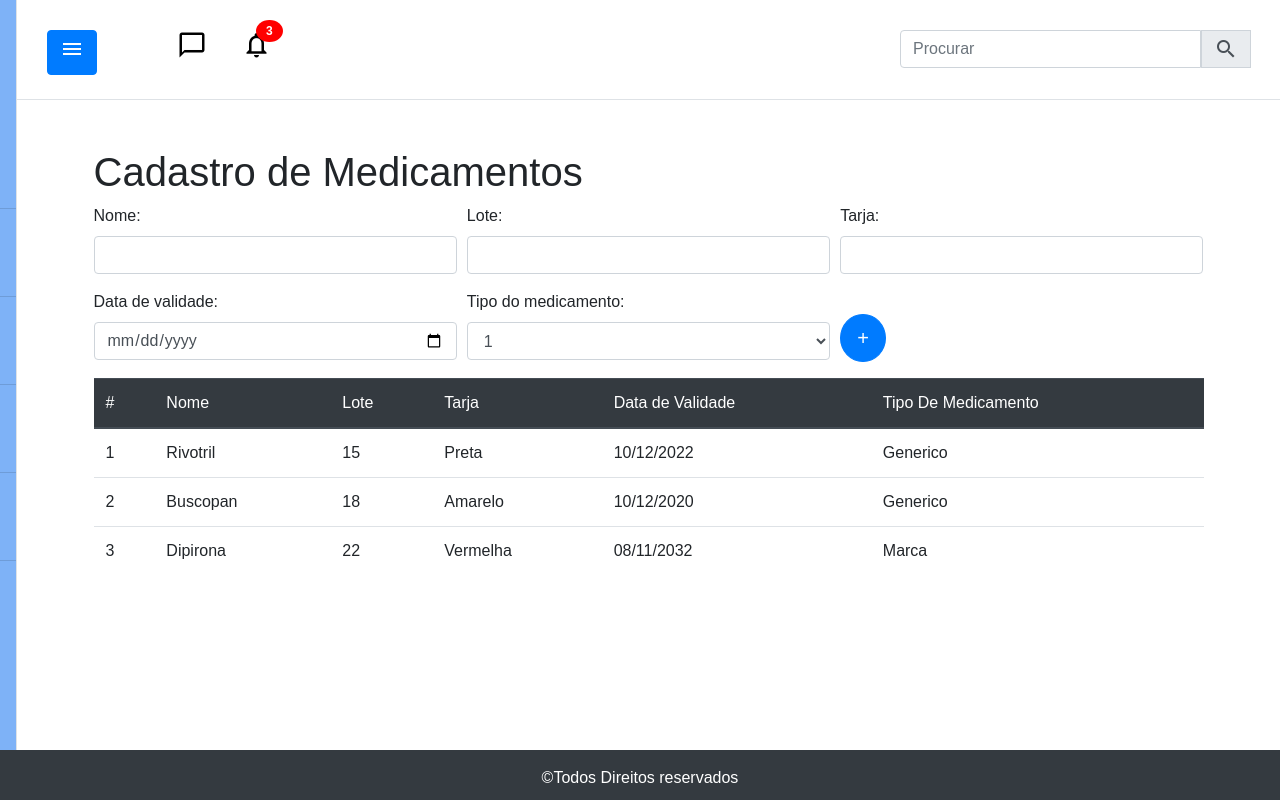
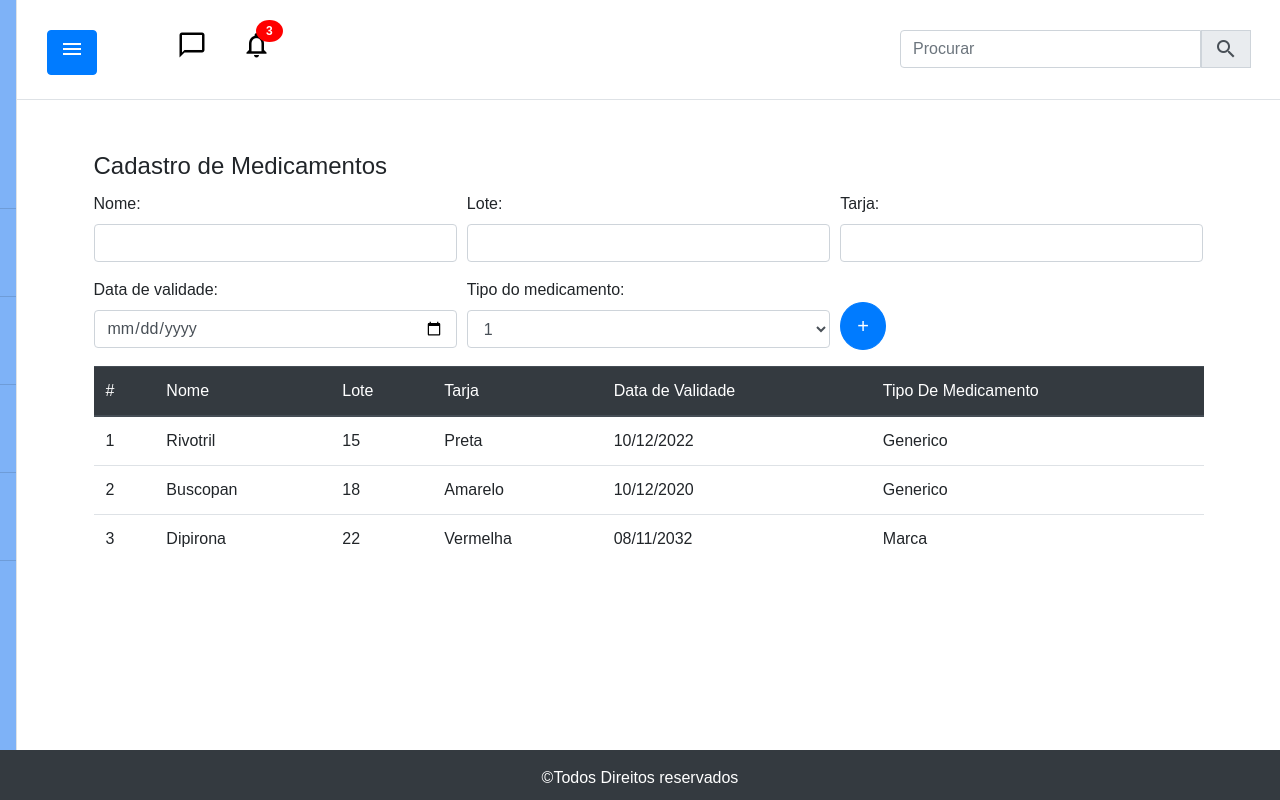
Before and after one commit to Hitagi71/ProjetoHospital, a PHP site: page /medicamento.html in a window 1280 px wide. Run offline with PHP 8.4, Linux system fonts and the light colour scheme.

Commit message:
fiz algumas alteracoes dede olha ai

```diff
--- a/css/style.css
+++ b/css/style.css
@@ -86,6 +86,11 @@
       font-size: 30px;
       color: black
   }
+  /*.lado img {
+      width: 500px;
+      margin-left: -120px;
+      margin-right: -45px;
+  }*/
 
   .size1 {
       font-size: 50px;
--- a/login.html
+++ b/login.html
@@ -14,8 +14,10 @@
 <body>
     <div class="container">
         <div class="row mt-5">
-            <div class="col-4 bg-primary rounded"></div>
-            <div class="col-8 divForm">
+            <div class="col-4 bg-primary rounded lado">
+                <!--<img src="imgs/doutor.jpg"> -->
+            </div>
+            <div class="col-8 divForm  ">
                 <h1 class="text-center titulo">Login</h1>
                 <form class="ml-5 mr-5 needs-validation form rounded" novalidate>
                     <div class="form-group mt-5">
--- a/medicamento.html
+++ b/medicamento.html
@@ -27,7 +27,7 @@
                             <i class="material-icons size1">person_add</i>
                             <a class="links" href="cadastros.html" target="_self">
                                 <h1 class="nomesLista">
-                                    <b>Cadastros</b>
+                                    <b>Cadastros </b>
                                 </h1>
                             </a>
                         </li>
@@ -100,7 +100,7 @@
             <div class="container">
                 <div class="row">
                     <div class="col-12 mt-5">
-                        <h1>Cadastro de Medicamentos</h1>
+                        <legend>Cadastro de Medicamentos</legend>
                         <form>
                             <div class="form-group">
                                 <div class="form-row">
@@ -118,6 +118,7 @@
                                       </div>
                                 </div>
                             </div>
+                        </fieldset>
                             <div class="form-group">
                                 <div class="form-row">
                                     <div class="col-4">
@@ -139,6 +140,7 @@
                                     </div>
                                 </div>
                             </div>
+
                         </form>
                         <table class="table">
                             <thead class="thead-dark">
```
Also changed, not shown: imgs/doutor.jpg (added).
